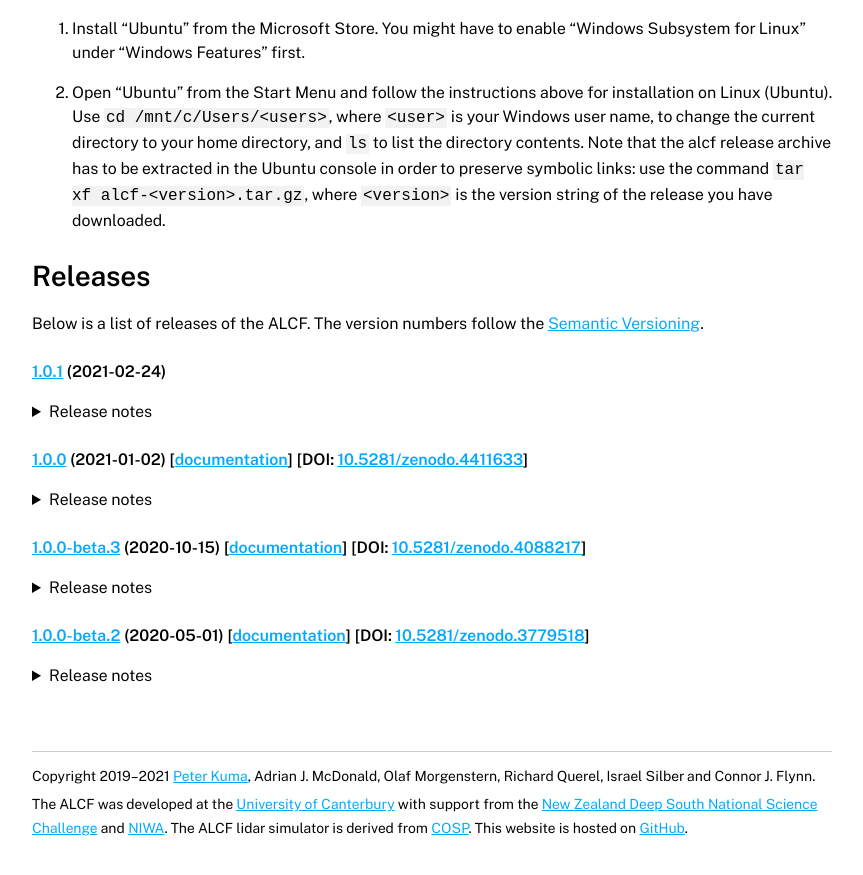
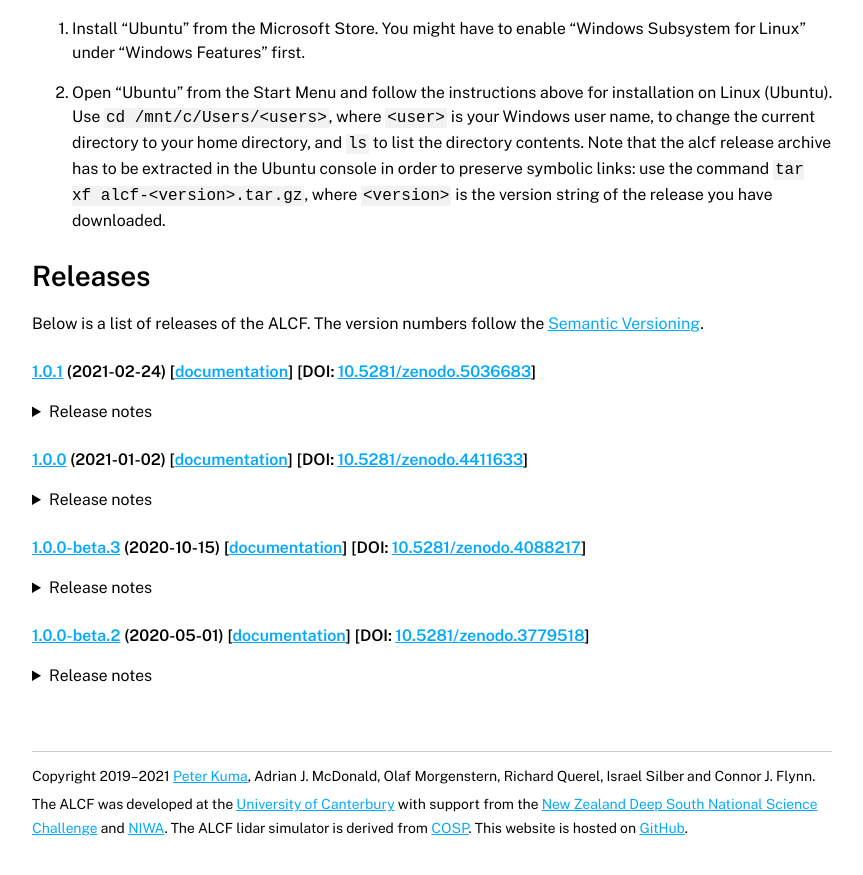
Before and after one commit to alcf-lidar/alcf-lidar.github.io, a Jekyll site: the page built from installation/index.md, in a window 1280 px wide and 900 px high, scrolled down 2444 px. Shown: the top 875 px of the window, without its empty margins (208-1071 px from the left). Built offline with Jekyll 4.4.1, drawn with Linux system fonts in a browser that asks for light colours.

Commit message:
Add v1.0.1 link to documentation and DOI

```diff
--- a/_includes/installation.md
+++ b/_includes/installation.md
@@ -102,7 +102,7 @@ symbolic links: use the command `tar xf alcf-<version>.tar.gz`, where
 Below is a list of releases of the ALCF. The version numbers follow
 the [Semantic Versioning](https://semver.org).
 
-#### [1.0.1](https://github.com/alcf-lidar/alcf/releases/tag/v1.0.1) (2021-02-24)
+#### [1.0.1](https://github.com/alcf-lidar/alcf/releases/tag/v1.0.1) (2021-02-24) [[documentation](https://github.com/alcf-lidar/alcf/releases/download/v1.0.1/alcf-doc-1.0.1.zip)] [DOI: [10.5281/zenodo.5036683](https://doi.org/10.5281/zenodo.5036683)]
 
 <details>
 <summary>Release notes</summary>
```
